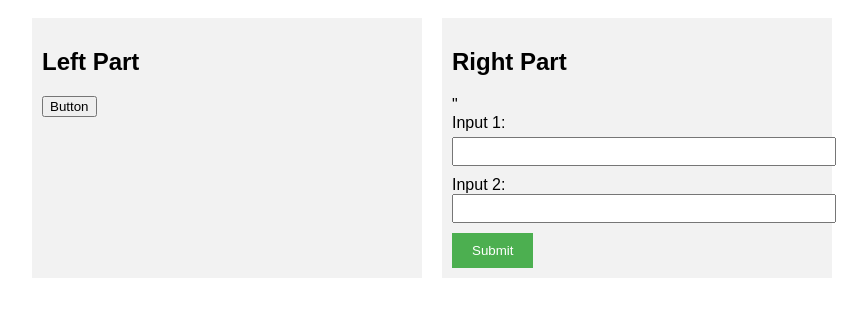
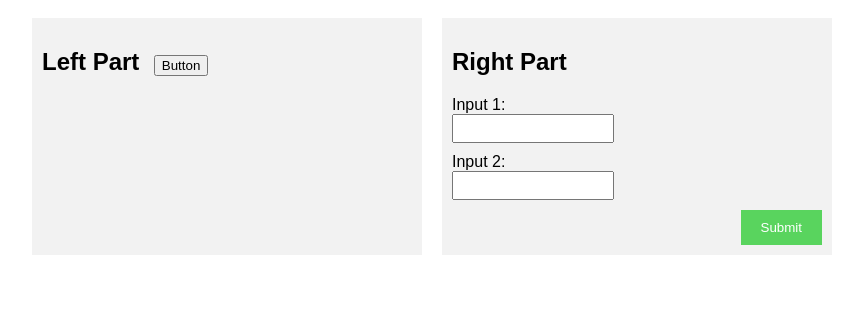
Before and after one commit to kayjeee/leaderboard-v2, a website built with webpack: page src/index.html in a window 1280 px wide. Shown: the part 60-376 px from the top of the page, without its empty margins (208-1075 px from the left). Built offline with nearby package versions, Linux system fonts and the light colour scheme.

Commit message:
fixed read me,style.css and index.html

```diff
--- a/modules/utils.js
+++ b/modules/utils.js
@@ -1,9 +1,9 @@
 // Hard-coded data
 const hardcodedData = [
-  'Item 1',
-  'Item 2',
-  'Item 3',
-  'Item 4',
+  'name 1',
+  'mame 2',
+  'name 3',
+  'name 4',
 
 ];
 
--- a/src/index.html
+++ b/src/index.html
@@ -11,19 +11,20 @@
     <div class="container">
         <h1>Heading</h1>
         <section class="grid">
-          <div class="grid-item">
-            <h2>Left Part</h2>
-            <button id="btn">Button</button>
-            <ul id="list"></ul>
-          </div>
             <div class="grid-item">
+                <h2>Left Part</h2>
+                <button id="btn">Button</button>
+                <ul id="list"></ul>
+            </div>
+            <div class="grid-item right">
                 <h2>Right Part</h2>
-                <form>"
+                <form id="form">
                     <label for="input1">Input 1:</label>
-                    <input type="text" id="input1" name="input1required>
+                    <input type="text" id="input1" name="input1" required>
                     <label for="input2">Input 2:</label>
                     <input type="password" id="input2" name="input2" required>
-                    <input type="submit" value="Submit">
+                    <input type="submit" value="Submit" class="submit-button">
+
                 </form>
             </div>
         </section>
--- a/src/style.css
+++ b/src/style.css
@@ -3,40 +3,64 @@ body {
   margin: 0;
   padding: 0;
 }
+
 .container {
   max-width: 800px;
   margin: 0 auto;
   padding: 20px;
 }
+
 .grid {
   display: grid;
   grid-template-columns: 1fr 1fr;
   grid-gap: 20px;
 }
+
 .grid-item {
   padding: 10px;
   background-color: #f2f2f2;
 }
+
+.grid-item h2 {
+  display: inline-block;
+  margin-right: 10px;
+}
+
+.grid-item.right {
+  text-align: left;
+}
+
+.grid-item.right form {
+  display: flex;
+  flex-direction: column;
+  align-items: flex-start;
+}
+
+.grid-item.right form label {
+  width: 100%;
+}
+
+.grid-item.right form .submit-button {
+  align-self: flex-end;
+}
+
 h1 {
   margin-top: 0;
 }
+
 button {
   margin-bottom: 10px;
 }
-form {
-  margin-top: 20px;
-}
-label {
-  display: block;
-  margin-bottom: 5px;
-}
-input[type="text"], input[type="password"] {
-  width: 100%;
+
+input[type="text"],
+input[type="password"] {
+  width: 40%;
   padding: 5px;
   margin-bottom: 10px;
 }
+
 input[type="submit"] {
-  background-color: #4CAF50;
+  background-color: #59d45e;
   color: white;
   padding: 10px 20px;
   border: none;
```
Also changed, not shown: README.md.
